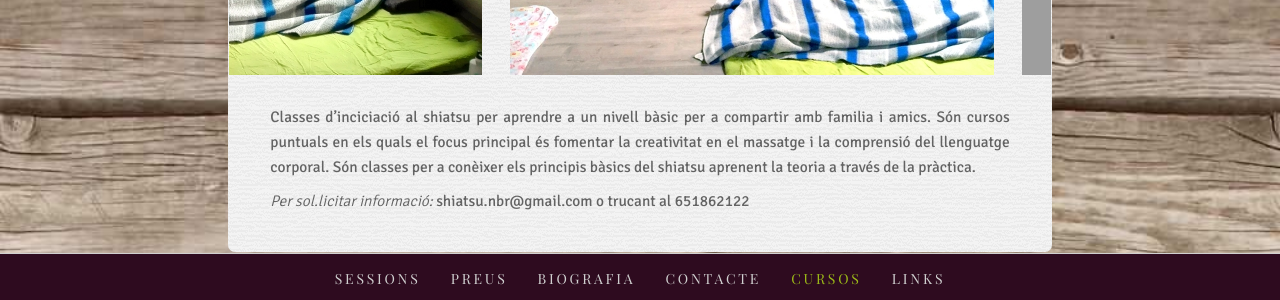
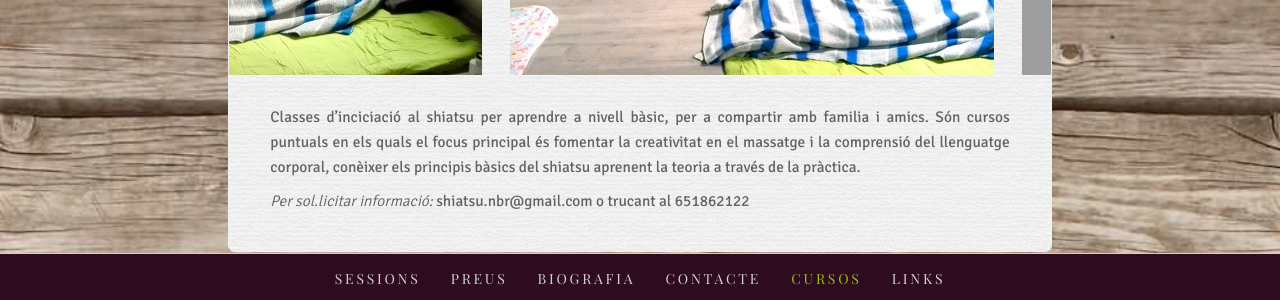
Before and after one commit to agustibr/shiatsu.nuriabelloc.com, a Jekyll site: the page built from cat/cursos.md, in a window 1280 px wide. Shown: the part 596-896 px from the top of the page. Built offline with Jekyll 4.4.1, drawn with Linux system fonts in a browser that asks for light colours; some web fonts are replaced.

Commit message:
Updated cursos.md

```diff
--- a/cat/cursos.md
+++ b/cat/cursos.md
@@ -16,7 +16,7 @@ published: true
 
 {% include carousel.html imgs=page.carousel %}
 
-Classes d'inciciació al shiatsu per aprendre a un nivell bàsic per a compartir amb familia i amics.
-Són cursos puntuals en els quals el focus principal és fomentar la creativitat en el massatge i la comprensió del llenguatge corporal. Són classes per a conèixer els principis bàsics del shiatsu aprenent la teoria a través de la pràctica.
+Classes d'inciciació al shiatsu per aprendre a nivell bàsic, per a compartir amb familia i amics.
+Són cursos puntuals en els quals el focus principal és fomentar la creativitat en el massatge i la comprensió del llenguatge corporal, conèixer els principis bàsics del shiatsu aprenent la teoria a través de la pràctica.
 
 _Per sol.licitar informació:_ shiatsu.nbr@gmail.com o trucant al 651862122
```
